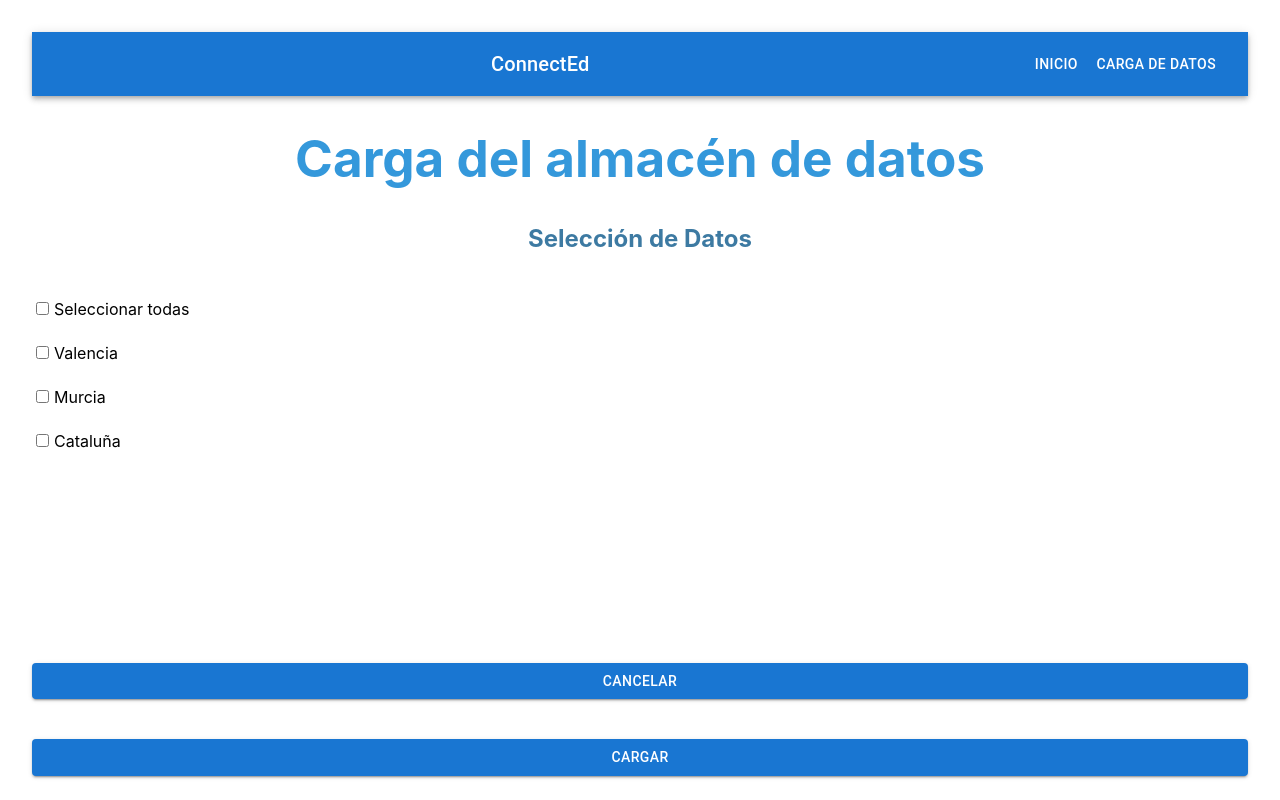
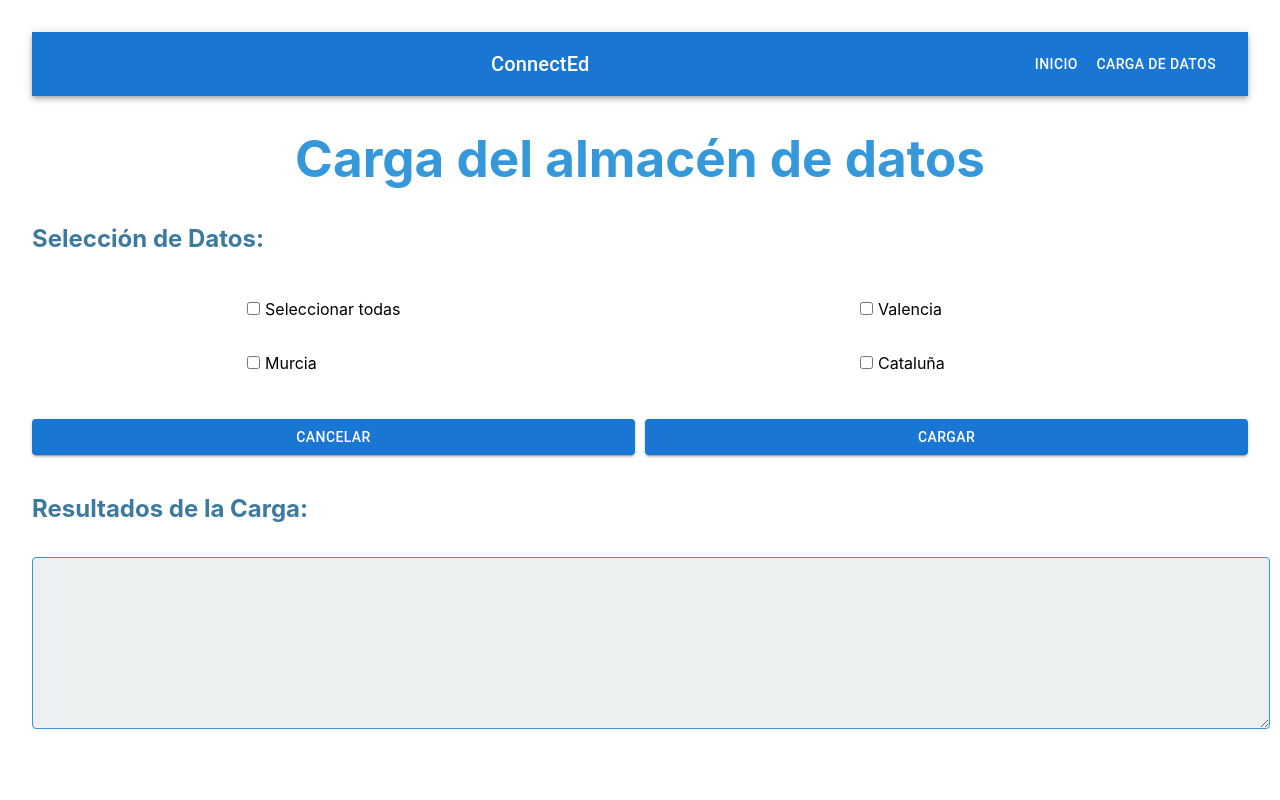
Before and after one commit to ivanhaaro/ConnectEd, a React (Vite) app in the folder front-end/connectEd/: page /carga in a window 1280 px wide. Shown: the top 800 px of the page. Built offline with nearby package versions, Linux system fonts and the light colour scheme.

Commit message:
termianda la interfaz de carga

```diff
--- a/front-end/connectEd/src/Carga.css
+++ b/front-end/connectEd/src/Carga.css
@@ -32,16 +32,24 @@ h1 {
 
 /* Subtítulos */
 h2 {
+  text-align: left;
   color: #3d7aa2;
 }
 
 .contenedor-izquierda {
   text-align: left;
+  margin-left: 35%;
 }
 
 /* Selector de fuentes */
 div > div {
   margin-top: 20px;
+}
+
+.fila {
+  display: grid;
+  grid-template-columns: repeat(2, 1fr); /* Dos columnas de igual tamaño */
+  gap: 10px; /* Espacio entre elementos */
 }
 
 label {
--- a/front-end/connectEd/src/Carga.jsx
+++ b/front-end/connectEd/src/Carga.jsx
@@ -60,7 +60,7 @@ const Carga = () => {
       {/* Título */}
       <h1>{titulo}</h1>
 
-      <h2>Selección de Datos</h2>
+      <h2>Selección de Datos:</h2>
 
       {/* Selector de fuentes */}
       <div className="cuadricula">
@@ -75,8 +75,9 @@ const Carga = () => {
             />
             Seleccionar todas
           </label>
+        </div>
         {Object.keys(datosDeLaBD).map((fuente) => (
-            <div key={fuente}>
+          <div key={fuente} class="contenedor-izquierda">
             <label>
               <input
                 type="checkbox"
@@ -88,15 +89,27 @@ const Carga = () => {
           </div>
         ))}
       </div>
-      </div>
-
-      <Button type="submit" fullWidth variant="contained" sx={{ mt: 3, mb: 2 }}>
+      <div className="fila">
+        <Button
+          type="submit"
+          fullWidth
+          variant="contained"
+          sx={{ mt: 3, mb: 2 }}
+        >
           Cancelar
         </Button>
 
-      <Button type="submit" fullWidth variant="contained" sx={{ mt: 3, mb: 2 }}>
+        <Button
+          type="submit"
+          fullWidth
+          variant="contained"
+          sx={{ mt: 3, mb: 2 }}
+        >
           Cargar
         </Button>
+      </div>
+
+      <h2>Resultados de la Carga:</h2>
 
       {/* Cuadro de texto con información */}
       <div>
```
Lines whose indentation alone changed are shown as unchanged.
